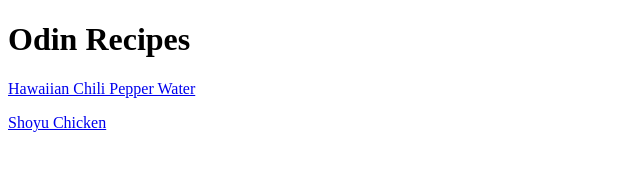
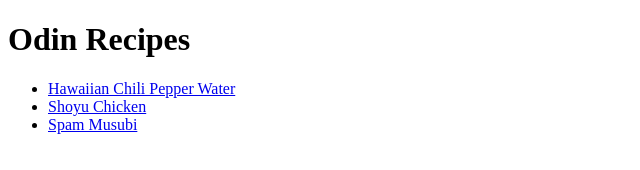
Before and after one commit to johnstamatic/odin-recipes, a plain HTML site: page index.html in a window 1280 px wide. Shown: the whole page, without its empty margins (0-640 px from the left). Drawn offline with Linux system fonts and the light colour scheme.

Commit message:
added spam musubi

```diff
--- a/index.html
+++ b/index.html
@@ -8,7 +8,10 @@
 </head>
 <body>
     <h1>Odin Recipes</h1>
-    <a href="recipes/chili_water.html" alt="Hawaiian Chili Pepper Water">Hawaiian Chili Pepper Water</a>
-    <p><a href="recipes/shoyu_chicken.html" alt="Shoyu Chicken">Shoyu Chicken</a></p>
+    <ul>
+        <li><a href="recipes/chili_water.html" alt="Hawaiian Chili Pepper Water">Hawaiian Chili Pepper Water</a></li>
+        <li><a href="recipes/shoyu_chicken.html" alt="Shoyu Chicken">Shoyu Chicken</a></li>
+        <li><a href="recipes/spam_musubi.html" alt="Spam Musubi">Spam Musubi</a></li>
+    </ul>
 </body>
 </html>
```
Also changed, not shown: images/spam_musubi.jpg (added).
